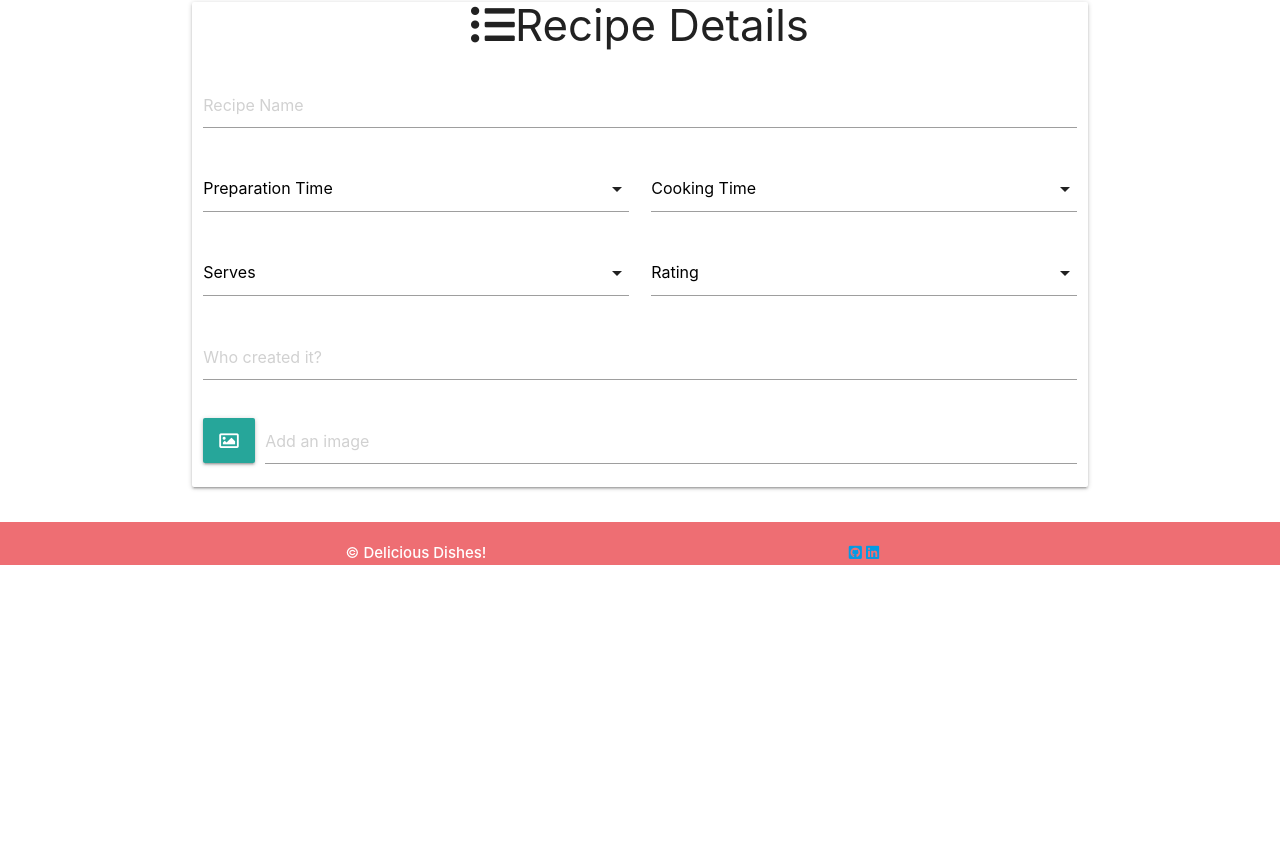
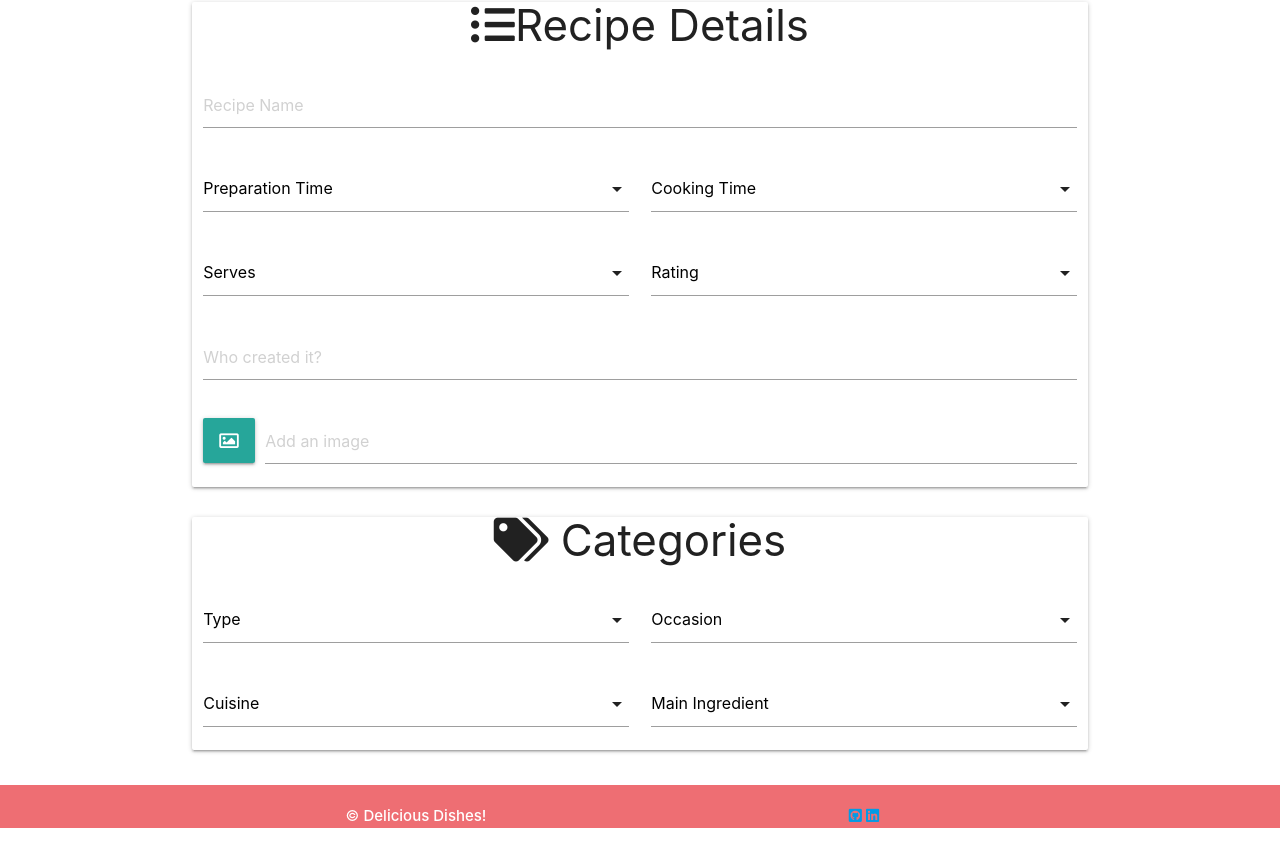
Before and after one commit to hebs87/cookbook-milestone-project-three, a Flask app: page /add_recipe in a window 1280 px wide. Shown: the part 232-1080 px from the top of the page. Before the commit the page ends 797 px from the top, so only its background shows below. Run offline with Flask 2, Linux system fonts and the light colour scheme; some libraries are stand-ins or nearby versions.

Commit message:
Added categories form card and fields to add_recipe.html

```diff
--- a/templates/add_recipe.html
+++ b/templates/add_recipe.html
@@ -64,6 +64,39 @@
             </div>
         </div>
 
+        <!--Recipe Categories Card-->
+        <div class="row card z-depth-1">
+            <!--Card Title-->
+            <h3><i class="fas fa-tags"></i> Categories</h3>
+            <!--Type Select-->
+            <div class="input-field col s12 m6">
+                <select id="prep_time" name="prep_time" class="form-control validate" required>
+                    <option value="" disabled selected>Type</option>
+                    <option value="">1</option>
+                </select>
+            </div>
+            <!--Occasion Select-->
+            <div class="input-field col s12 m6">
+                <select id="cook_time" name="cook_time" class="form-control validate" required>
+                    <option value="" disabled selected>Occasion</option>
+                    <option value="">1</option>
+                </select>
+            </div>
+            <!--Cuisine Select-->
+            <div class="input-field col s12 m6">
+                <select id="serves" name="serves" class="form-control validate" required>
+                    <option value="" disabled selected>Cuisine</option>
+                    <option value="">1</option>
+                </select>
+            </div>
+            <!--Main Ingredient Select-->
+            <div class="input-field col s12 m6">
+                <select id="rating" name="rating" class="form-control validate" required>
+                    <option value="" disabled selected>Main Ingredient</option>
+                    <option value="">1</option>
+                </select>
+            </div>
+        </div>
 
     </form>
 </div>
```
Also changed, not shown: .c9/metadata/environment/templates/add_recipe.html (+1 -1 lines), 1 other file.
